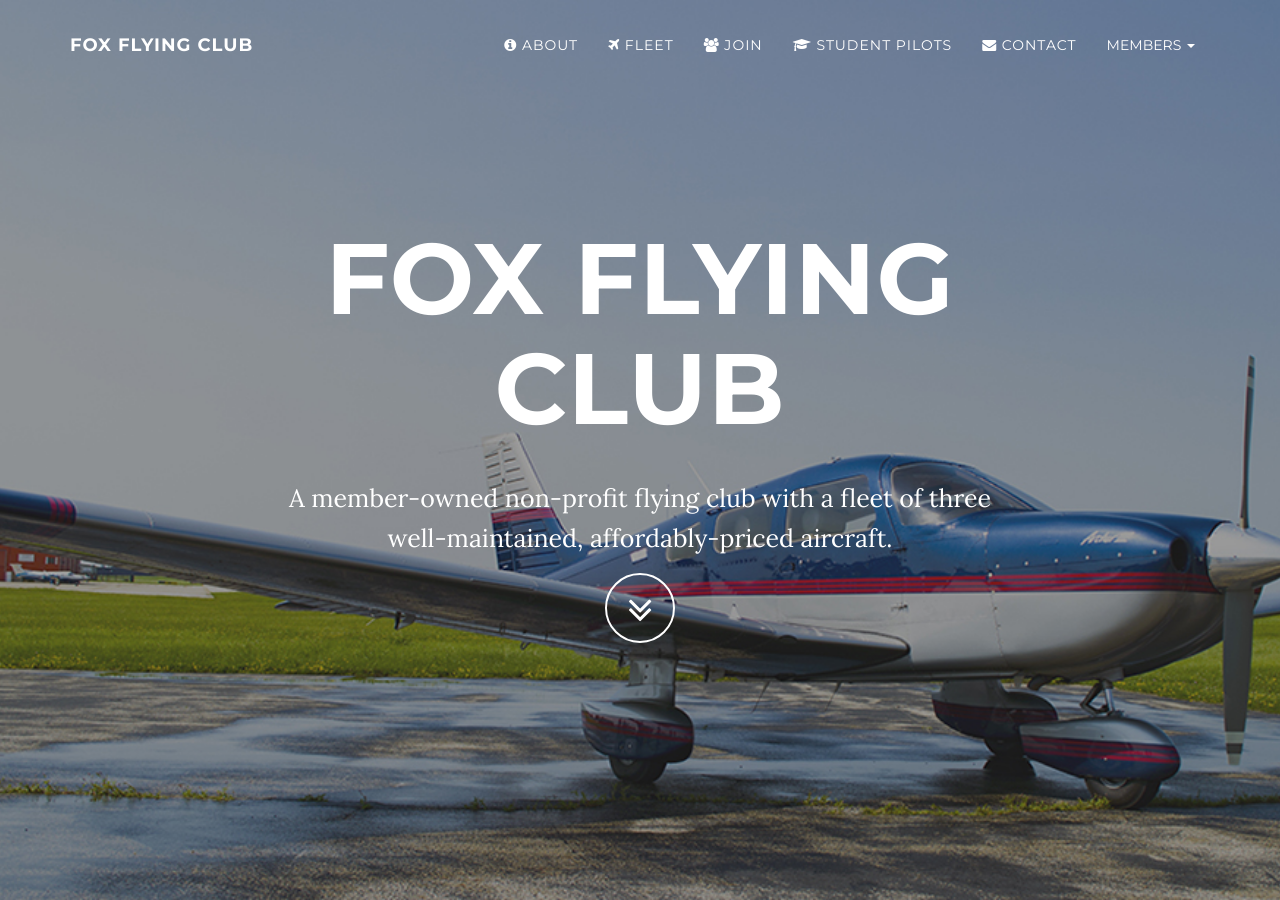
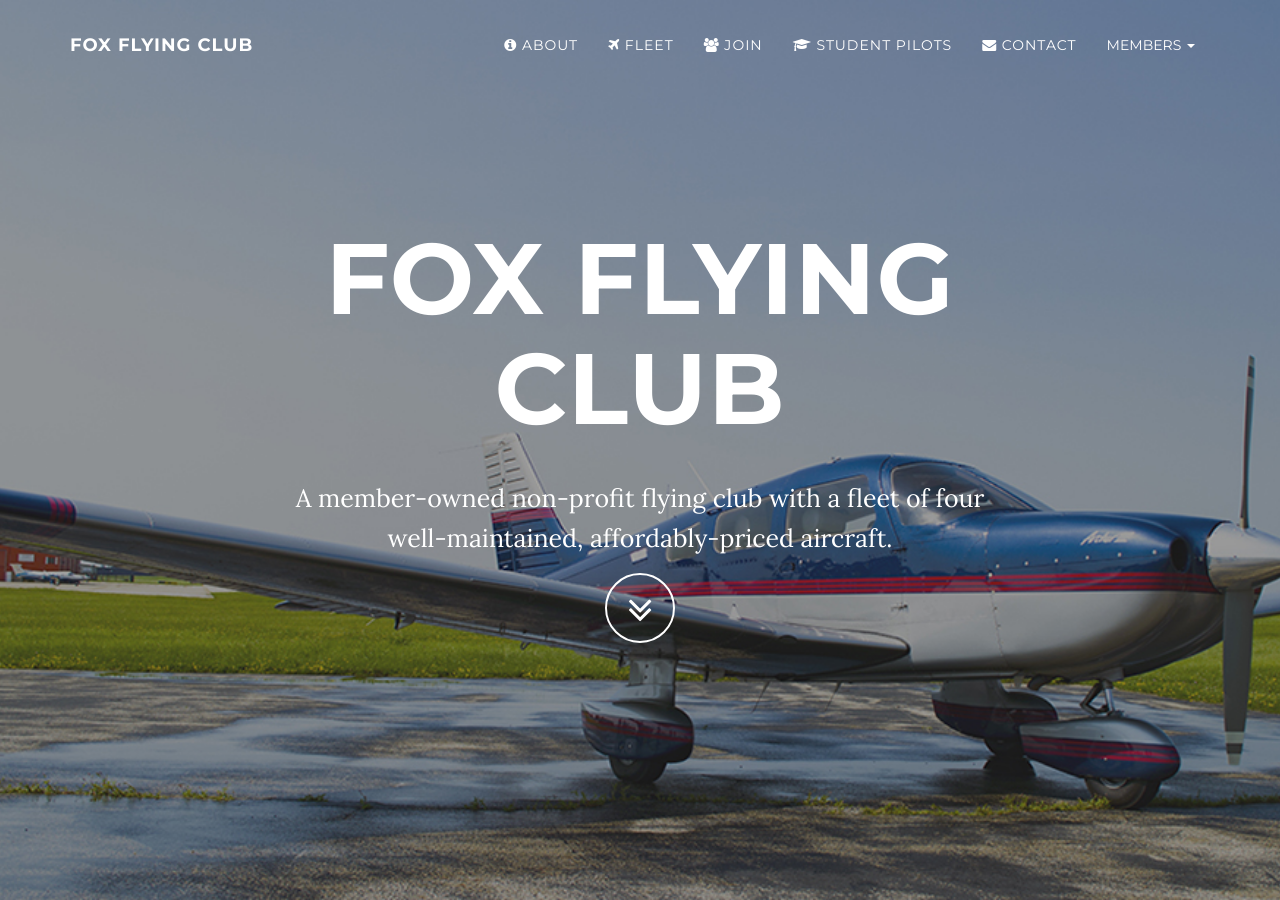
Before and after one commit to parabuzzle/foxflyingclub, a Jekyll site: the page built from index.html, in a window 1280 px wide and 900 px high. Built offline with Jekyll 4.4.1, drawn with Linux system fonts in a browser that asks for light colours.

Commit message:
Update _config.yml

```diff
--- a/_config.yml
+++ b/_config.yml
@@ -2,7 +2,7 @@
 title: Fox Flying Club
 email: foxflyingclub@gmail.com
 url: https://www.foxflying.com
-description: "A member-owned non-profit flying club with a fleet of three well-maintained, affordably-priced aircraft."
+description: "A member-owned non-profit flying club with a fleet of four well-maintained, affordably-priced aircraft."
 
 # Color settings (hex-codes without the leading hash-tag)
 color:
```
